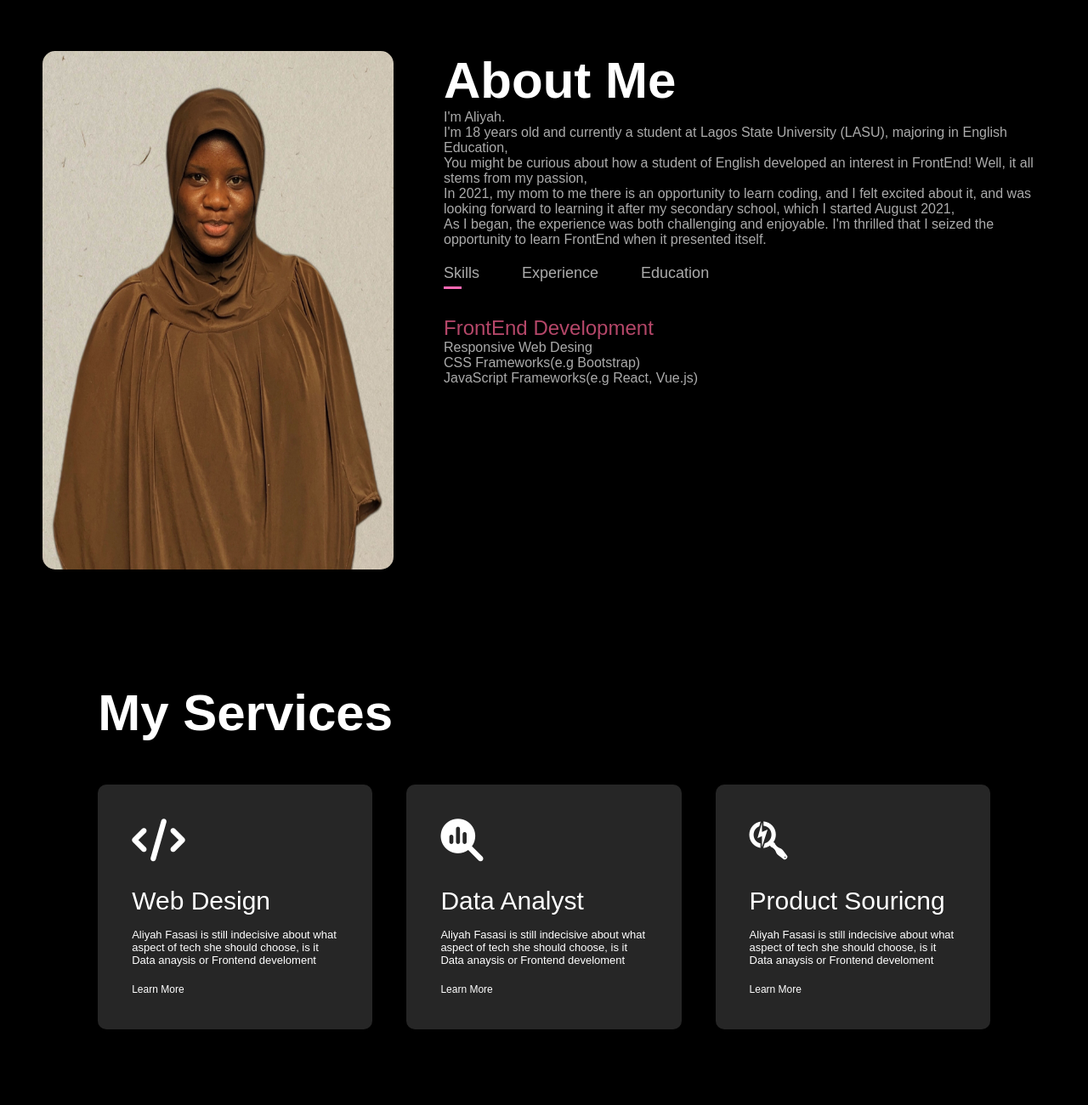
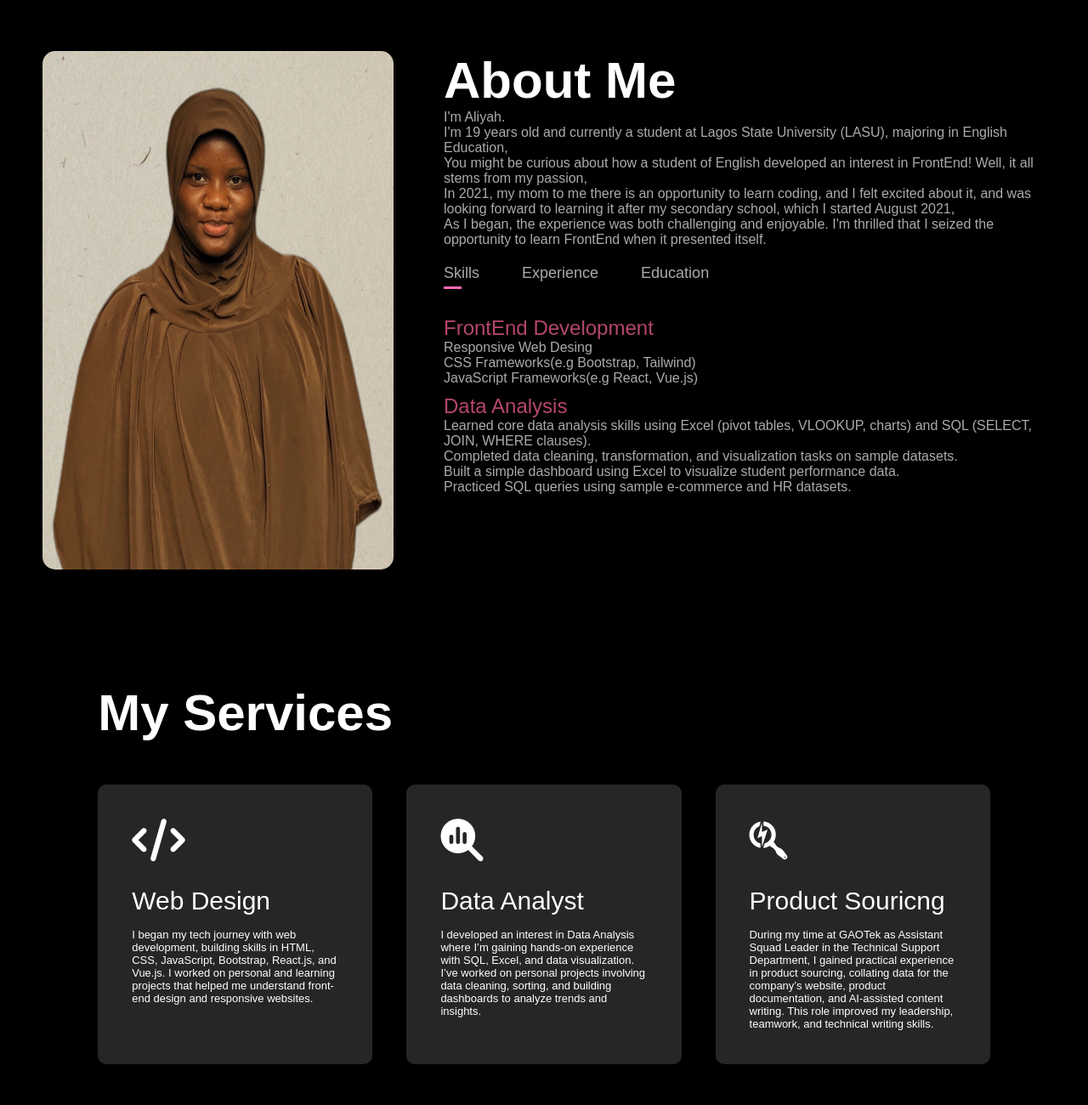
Before and after one commit to Harleeyah/My-Portfolio-website, a plain HTML site: page index.html in a window 1280 px wide. Shown: the part 820-2120 px from the top of the page at 85% size. Drawn offline with Linux system fonts and the light colour scheme.

Commit message:
Portfolio update

```diff
--- a/index.html
+++ b/index.html
@@ -25,7 +25,7 @@
             </nav>
             <div class="header-text">
                 <p>FrontEnd developer</p>
-                <h1>Hi I'm <span>Aliyah</span><br>Fasasi from Nigeria</h1>
+                <h1>Hi, I'm <span>Aliyah</span><br>Fasasi from Nigeria</h1>
             </div>
         </div>
     </div>
@@ -39,7 +39,7 @@
                 <div class="about-col-2">
                     <h1 class="sub-title">About Me</h1>
                     <p>I'm Aliyah.<br>
-                        I'm 18 years old and currently a student at Lagos State University (LASU), majoring in English Education, <br>
+                        I'm 19 years old and currently a student at Lagos State University (LASU), majoring in English Education, <br>
                         You might be curious about how a student of English developed an interest in FrontEnd! Well, it all stems from my passion,<br>
                         In 2021, my mom to me there is an opportunity to learn coding, and I felt excited about it, and was looking forward to learning it after my secondary school, which I started August 2021,<br>
                         As I began, the experience was both challenging and enjoyable. I'm thrilled that I seized the opportunity to learn FrontEnd when it presented itself.
@@ -51,20 +51,24 @@
                     </div>
                     <div class="tab-contents active-tab" id="skills">
                         <ul>
-                            <li><span>FrontEnd Development</span><br>Responsive Web Desing<br> CSS Frameworks(e.g Bootstrap) <br> JavaScript Frameworks(e.g React, Vue.js)</li>
+                            <li><span>FrontEnd Development</span><br>Responsive Web Desing<br> CSS Frameworks(e.g Bootstrap, Tailwind) <br> JavaScript Frameworks(e.g React, Vue.js)</li>
+                            <li><span>Data Analysis </span> <br>Learned core data analysis skills using Excel (pivot tables, VLOOKUP, charts) and SQL (SELECT, JOIN, WHERE clauses).<br> Completed data cleaning, transformation, and visualization tasks on sample datasets. <br> Built a simple dashboard using Excel to visualize student performance data.<br> Practiced SQL queries using sample e-commerce and HR datasets.
+                            </li>
                         </ul>
                     </div>
                     <div class="tab-contents" id="experience">
                         <ul>
                             <li><span>UDEMY (Online)</span><br> August 2021- April 2022<br> Instructors form around the world teach millions of students on Udemy and I fortunately happen to be one of the students, I learnt Web development there and I took the first course in mt tech journey and career.<br> <b>(i)</b>   I built about 5 projects using HTML, CSS, and Bootstrap <br> <b>(ii) </b>Learnt the basics of JavaScript </li>
                             <li><span>AltSchool Africa</span><br>April 2022- April 2023<br>AltSchool is an online engineering school I joined, it is a year course that also helped me in my tech journey<br> <b>(i)</b> I started my JavaScript journey at AltSchool<br> <b>(ii)</b> And built a few projects with it<br> <b>(iii)</b> There, I also learnt Vue.js and React, which I later built some websites with  </li>
+                            <li><span>GAOTek</span><br>February 2024- June 2024<br>During my time at GAOTek as the Assistant Squad Leader in the Technical Support Department, I gained valuable experience in product sourcing, data collation for the company’s website, and AI-powered content creation. I worked on tasks such as product documentation, AI-assisted write-ups, and supporting the team in delivering accurate and well-organized product information. This role helped me strengthen my leadership, collaboration, and data management skills while giving me practical exposure to using AI tools in a technical environment. </li>
                         </ul>
                     </div>
                     <div class="tab-contents" id="education">
                         <ul>
                             <li><span>2021</span><br> Udemy </li>
                             <li><span>2022</span><br>AltSchool Africa</li>
-                            <li><span>2022</span><br> Lagos State University (LASU)</li>
+                            <li><span>2024</span><br>GAOTek</li>
+                            <li><span>2023 TILL DATE</span><br> Lagos State University (LASU)</li>
                         </ul>
                     </div>
                 </div>
@@ -79,20 +83,20 @@
                 <div>
                     <i class="fa-solid fa-code"></i>
                     <h2>Web Design</h2>
-                    <p>Aliyah Fasasi is still indecisive about what aspect of tech she should choose, is it Data anaysis or Frontend develoment</p>
-                    <a href="a">Learn More</a>
+                    <p>I began my tech journey with web development, building skills in HTML, CSS, JavaScript, Bootstrap, React.js, and Vue.js. I worked on personal and learning projects that helped me understand front-end design and responsive websites.</p>
+                   <!---- <a href="a">Learn More</a> -->
                 </div>
                 <div>
                     <i class="fa-solid fa-magnifying-glass-chart"></i>
                     <h2>Data Analyst</h2>
-                    <p>Aliyah Fasasi is still indecisive about what aspect of tech she should choose, is it Data anaysis or Frontend develoment</p>
-                     <a href="a">Learn More</a>
+                    <p>I developed an interest in Data Analysis where I’m gaining hands-on experience with SQL, Excel, and data visualization. I’ve worked on personal projects involving data cleaning, sorting, and building dashboards to analyze trends and insights.</p>
+                    <!---- <a href="a">Learn More</a> -->
                 </div>
                 <div>
                     <i class="fa-brands fa-searchengin"></i>
                     <h2>Product Souricng</h2>
-                    <p>Aliyah Fasasi is still indecisive about what aspect of tech she should choose, is it Data anaysis or Frontend develoment</p>
-                    <a href="a">Learn More</a>
+                    <p>During my time at GAOTek as Assistant Squad Leader in the Technical Support Department, I gained practical experience in product sourcing, collating data for the company’s website, product documentation, and AI-assisted content writing. This role improved my leadership, teamwork, and technical writing skills.</p>
+                 <!-- <a href="a">Learn More</a> -->
                 </div>
             </div>
         </div>
@@ -143,7 +147,7 @@
                         <a href="https://www.linkedin.com/in/fasasi-aliyah/"><i class="fa-brands fa-linkedin"></i></a>
                         <a href="https://twitter.com/teetayo2005"><i class="fa-brands fa-twitter"></i></i></a>
                     </div>
-                    <a href="images/Aliyah's CV.pdf" download class="btn btn2">Download CV</a>
+                    <a href="images/Fasasi-Aliyah-Resume.pdf" download class="btn btn2">Download Resume</a>
                 </div>
                 <div class="contact-right">
                     <form name="submit-to-google-sheet">
```
Also changed, not shown: 1 other file.
